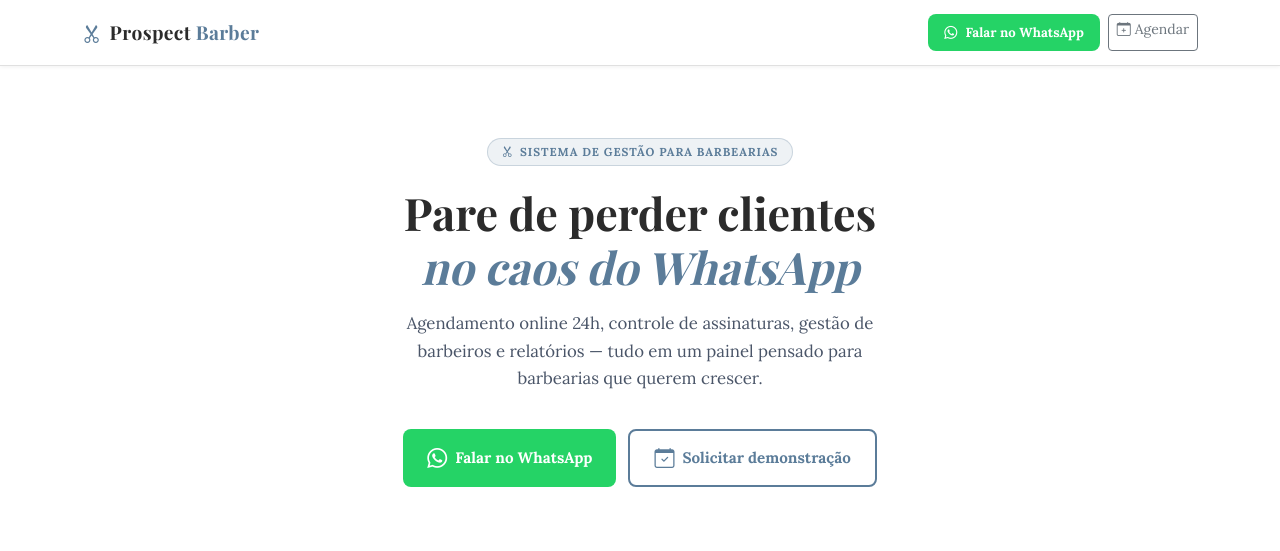
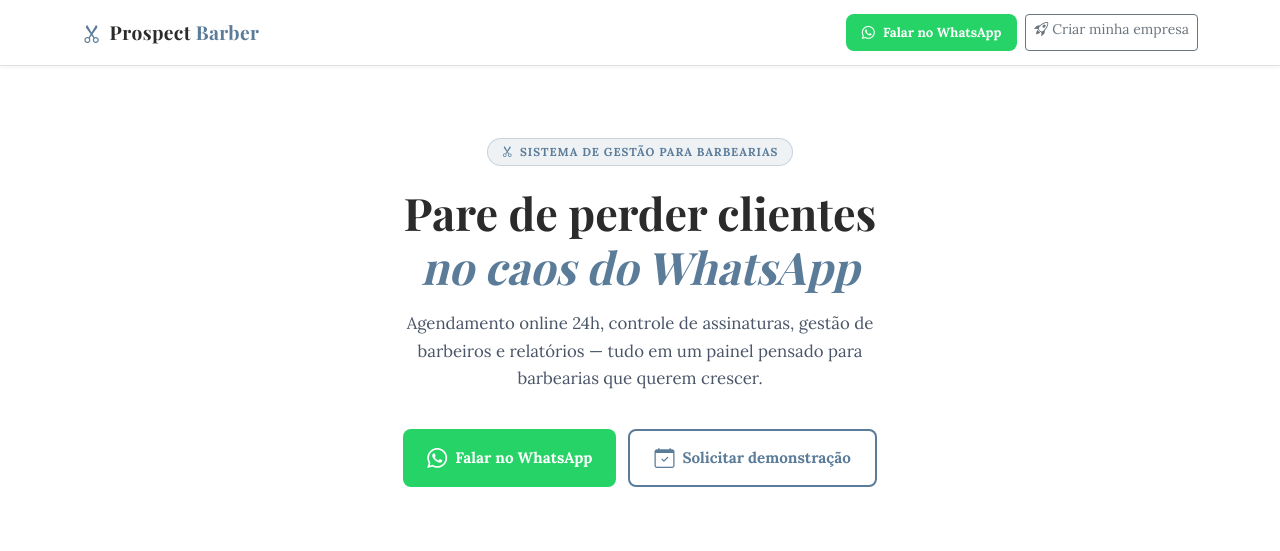
Before and after one commit to prospectms/prospect_barber, a Flask app: page /sobre in a window 1280 px wide. Shown: the top 551 px of the page. Run offline with Flask 3, Linux system fonts and the light colour scheme; some web fonts are replaced.

Commit message:
Fase 1-A: corrige links residuais para appointments.book/slots (lote 5/N)
Achado só depois de corrigir current_user.is_admin -> pode_gerenciar:
o bug antigo escondia esses blocos "dono/gerente only" (Jinja engole
atributo inexistente como falsy), então os links quebrados para
appointments.book/slots (endpoint que não existe mais — virou
booking.book/slots, blueprint separado com slug de unidade) nunca
apareciam pra ninguém rodar. Corrigidos em dashboard/index.html e
appointments/index.html (3 ocorrências, todas "Link público"), agora
usando booking.book com unidade_ativa.slug e guard {% if
unidade_ativa %}.

pages/landing.html (marketing do produto Prospect Barber em si, não
de uma empresa-cliente) tinha 2 CTAs "Agendar" apontando pro mesmo
endpoint morto — resíduo do fork single-tenant, onde fazia sentido
ter UM link de agendamento global. Numa landing de SaaS multi-tenant
não existe mais "a" barbearia pra agendar, então trocado para CTA de
cadastro (auth.cadastro), que é a ação de conversão real da página.

Smoke test final: dono/funcionário/superadmin logados de verdade
contra neondb, todas as rotas autenticadas + públicas (agenda,
portal do cliente, login, cadastro, landing) — zero erro 5xx ou
exceção. Grep de varredura confirma zero referência residual a
is_admin/is_barber/role_label/barber_profile/form.username/
appointments.book em todo app/templates/.

Co-Authored-By: Claude Sonnet 5 <noreply@anthropic.com>

```diff
--- a/app/templates/dashboard/index.html
+++ b/app/templates/dashboard/index.html
@@ -190,9 +190,11 @@
   </div>
   {% if current_user.pode_gerenciar %}
   <div class="d-flex gap-2">
-    <a href="{{ url_for('appointments.book') }}" class="btn btn-sm btn-outline-gold" target="_blank">
+    {% if unidade_ativa %}
+    <a href="{{ url_for('booking.book', slug=unidade_ativa.slug) }}" class="btn btn-sm btn-outline-gold" target="_blank">
       <i class="bi bi-link-45deg me-1"></i>Link público
     </a>
+    {% endif %}
     <a href="{{ url_for('appointments.new') }}" class="btn btn-gold btn-sm fw-semibold">
       <i class="bi bi-plus-circle-fill me-1"></i>Novo agendamento
     </a>
--- a/app/templates/pages/landing.html
+++ b/app/templates/pages/landing.html
@@ -237,9 +237,9 @@
           <i class="bi bi-whatsapp"></i>
           <span class="d-none d-sm-inline">Falar no WhatsApp</span>
         </a>
-        <a href="{{ url_for('appointments.book') }}"
+        <a href="{{ url_for('auth.cadastro') }}"
            class="btn btn-sm btn-outline-secondary">
-          <i class="bi bi-calendar-plus me-1"></i>Agendar
+          <i class="bi bi-rocket-takeoff me-1"></i>Criar minha empresa
         </a>
       </div>
     </div>
@@ -450,7 +450,7 @@
     <i class="bi bi-scissors me-1" style="color:var(--gold)"></i>
     © {{ now.year if now is defined else 2026 }} Prospect Barber · Desenvolvido por
     <a href="https://theprospect.com.br" target="_blank" rel="noopener">Prospect+</a>
-    · <a href="{{ url_for('appointments.book') }}">Agendar horário</a>
+    · <a href="{{ url_for('auth.cadastro') }}">Criar minha empresa</a>
   </div>
 </footer>
 
```
Also changed, not shown: app/templates/appointments/index.html (+6 -2 lines).
